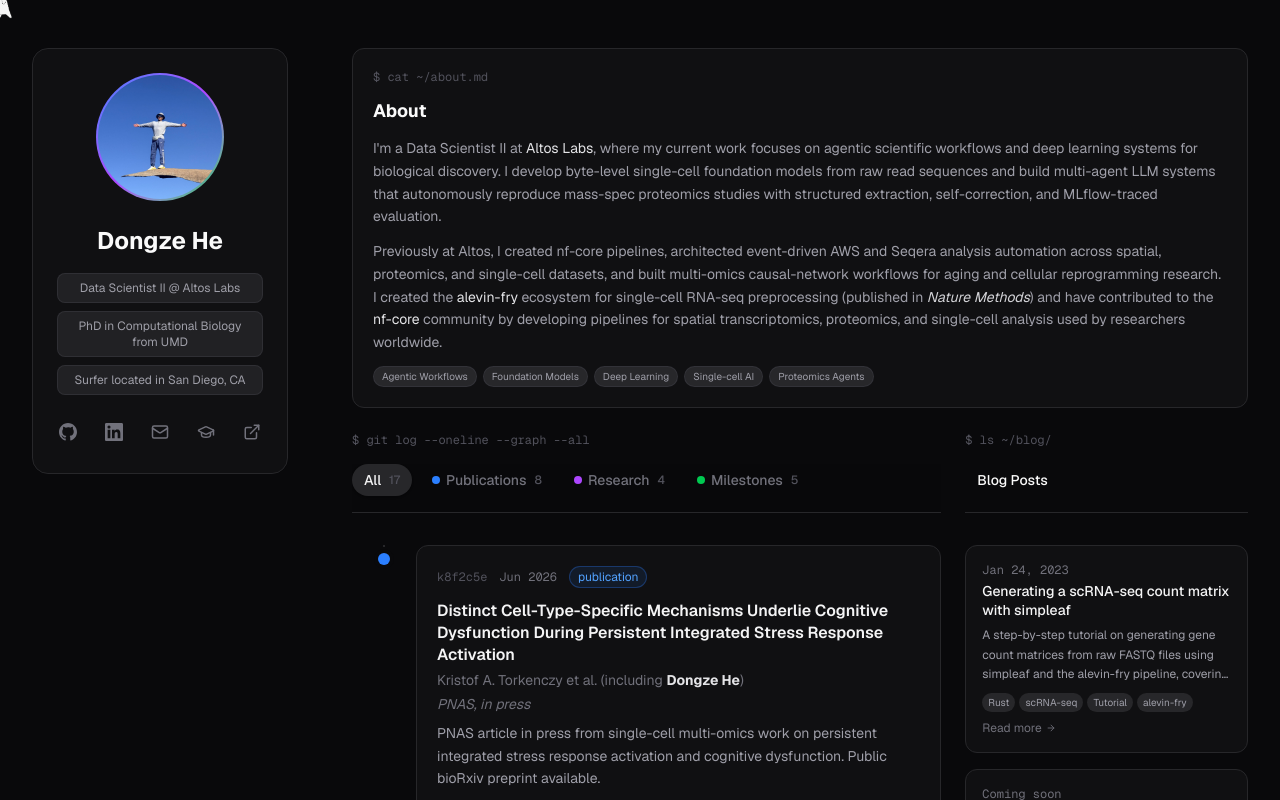
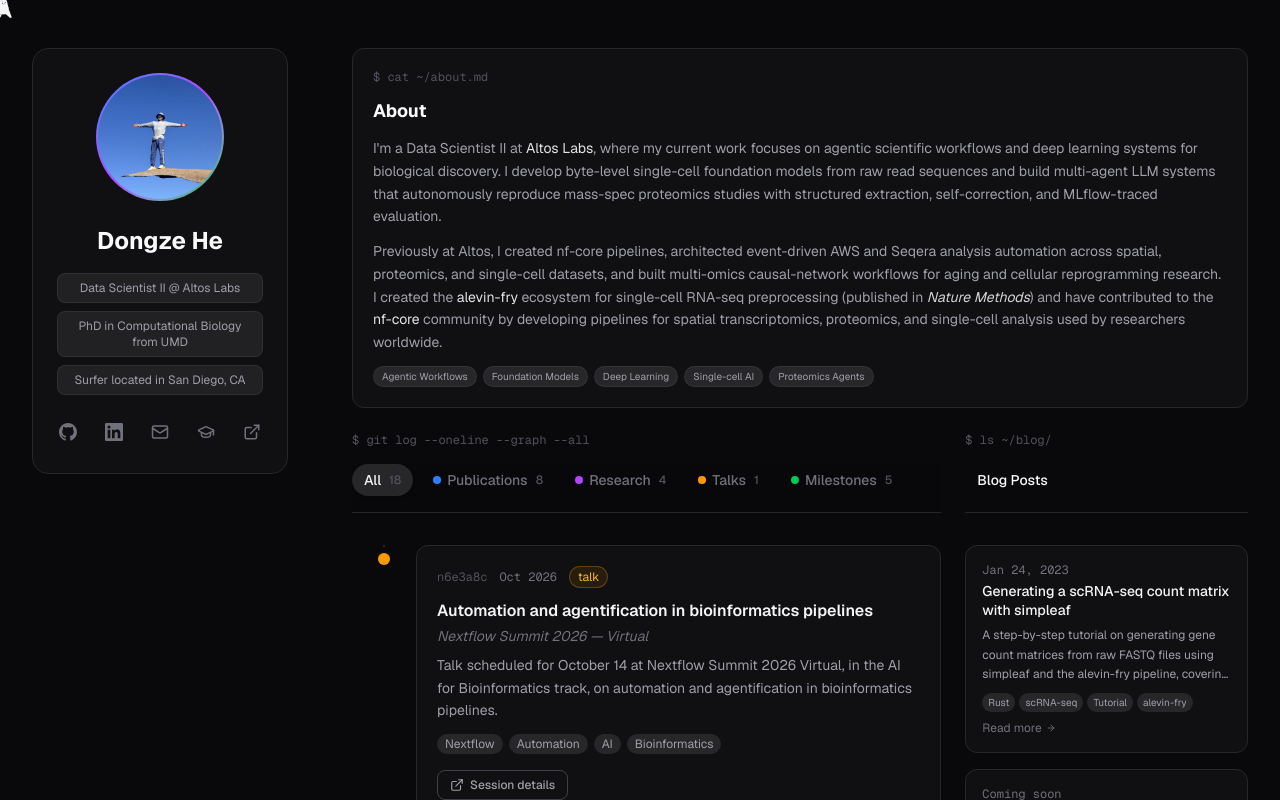
Before and after one commit to DongzeHE/DongzeHE.github.io, a Next.js app: page / in a window 1280 px wide. Shown: the top 800 px of the page. Built offline with nearby package versions, Linux system fonts and the light colour scheme.

Commit message:
Update PNAS publication and add Nextflow Summit talk

```diff
--- a/app/globals.css
+++ b/app/globals.css
@@ -5,9 +5,11 @@
   --color-foreground: #fafafa;
   --color-node-publication: #3b82f6;
   --color-node-research: #a855f7;
+  --color-node-talk: #f59e0b;
   --color-node-education: #22c55e;
   --color-glow-publication: rgba(59, 130, 246, 0.5);
   --color-glow-research: rgba(168, 85, 247, 0.5);
+  --color-glow-talk: rgba(245, 158, 11, 0.5);
   --color-glow-education: rgba(34, 197, 94, 0.5);
   --font-sans: var(--font-geist-sans);
   --font-mono: var(--font-geist-mono);
--- a/components/TimelineFilter.tsx
+++ b/components/TimelineFilter.tsx
@@ -19,6 +19,11 @@ const filters: { key: FilterOption; label: string; dotClass?: string }[] = [
     key: TimelineType.Research,
     label: "Research",
     dotClass: "bg-purple-500",
+  },
+  {
+    key: TimelineType.Talk,
+    label: "Talks",
+    dotClass: "bg-amber-500",
   },
   {
     key: TimelineType.Education,
--- a/data/timeline.ts
+++ b/data/timeline.ts
@@ -1,6 +1,7 @@
 export enum TimelineType {
   Publication = "publication",
   Research = "research",
+  Talk = "talk",
   Education = "education",
   Milestone = "milestone",
 }
@@ -30,26 +31,44 @@ export type FilterOption = "all" | TimelineType;
 
 export const timelineData: TimelineEntry[] = [
   {
+    id: "n6e3a8c",
+    date: "Oct 2026",
+    sortDate: "2026-10-14",
+    type: TimelineType.Talk,
+    title: "Automation and agentification in bioinformatics pipelines",
+    description:
+      "Talk scheduled for October 14 at Nextflow Summit 2026 Virtual, in the AI for Bioinformatics track, on automation and agentification in bioinformatics pipelines.",
+    venue: "Nextflow Summit 2026 — Virtual",
+    links: [
+      {
+        label: "Session details",
+        url: "https://summit.nextflow.io/2026/virtual/agenda/automation-and-agentification-in-bioinformatics-pipelines/",
+        icon: "external",
+      },
+    ],
+    techStack: ["Nextflow", "Automation", "AI", "Bioinformatics"],
+  },
+  {
     id: "k8f2c5e",
-    date: "Jun 2026",
-    sortDate: "2026-06-24",
+    date: "Jul 2026",
+    sortDate: "2026-07-14",
     type: TimelineType.Publication,
     title:
-      "Distinct Cell-Type-Specific Mechanisms Underlie Cognitive Dysfunction During Persistent Integrated Stress Response Activation",
+      "Distinct cell type–specific mechanisms underlie cognitive dysfunction during persistent integrated stress response activation",
     description:
-      "PNAS article in press from single-cell multi-omics work on persistent integrated stress response activation and cognitive dysfunction. Public bioRxiv preprint available.",
-    venue: "PNAS, in press",
-    authors: "Kristof A. Torkenczy et al. (including Dongze He)",
+      "PNAS publication from single-cell multi-omics work on persistent integrated stress response activation and cognitive dysfunction.",
+    venue: "PNAS 123(29), e2537017123 (2026)",
+    authors: "Kristof Torkenczy et al. (including Dongze He)",
     links: [
+      {
+        label: "PNAS",
+        url: "https://doi.org/10.1073/pnas.2537017123",
+        icon: "paper",
+      },
       {
         label: "bioRxiv preprint",
         url: "https://www.biorxiv.org/content/10.1101/2025.02.28.640905v1.abstract",
         icon: "paper",
-      },
-      {
-        label: "Preprint DOI",
-        url: "https://doi.org/10.1101/2025.02.28.640905",
-        icon: "external",
       },
     ],
     techStack: ["Single-cell Multi-omics", "ISR", "Neuroscience", "PNAS"],
@@ -382,6 +401,8 @@ export function getNodeColor(type: TimelineType): string {
       return "var(--color-node-publication)";
     case TimelineType.Research:
       return "var(--color-node-research)";
+    case TimelineType.Talk:
+      return "var(--color-node-talk)";
     case TimelineType.Education:
     case TimelineType.Milestone:
       return "var(--color-node-education)";
@@ -406,6 +427,14 @@ export function getTypeClasses(type: TimelineType) {
         glow: "var(--color-glow-research)",
         dot: "bg-purple-500",
       };
+    case TimelineType.Talk:
+      return {
+        bg: "bg-amber-500/10",
+        text: "text-amber-400",
+        border: "border-amber-500/30",
+        glow: "var(--color-glow-talk)",
+        dot: "bg-amber-500",
+      };
     case TimelineType.Education:
     case TimelineType.Milestone:
       return {
```
